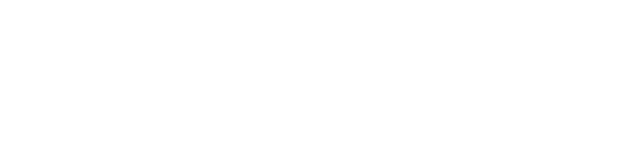
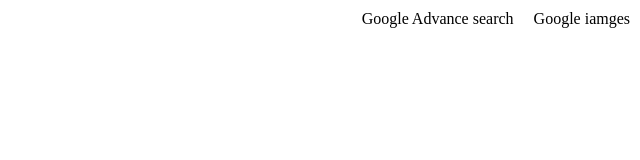
Before and after one commit to VanshBhansali/web-development, a plain HTML site: page google/google.html in a window 1280 px wide. Shown: the whole page, without its empty margins (640-1280 px from the left). Drawn offline with Linux system fonts and the light colour scheme.

Commit message:
added some css

```diff
--- /dev/null
+++ b/google/google.css
@@ -0,0 +1,11 @@
+*{
+    padding: 0px;
+    margin: 0px;
+}
+
+.head>a{
+    color: black;
+    text-decoration: none;
+    padding: 10px;
+    float: right;
+}
--- a/google/google.html
+++ b/google/google.html
@@ -1,12 +1,16 @@
 <!DOCTYPE html>
 <html lang="en">
-<head>
-    <meta charset="UTF-8">
-    <meta http-equiv="X-UA-Compatible" content="IE=edge">
-    <meta name="viewport" content="width=device-width, initial-scale=1.0">
+  <head>
+    <meta charset="UTF-8" />
+    <meta http-equiv="X-UA-Compatible" content="IE=edge" />
+    <meta name="viewport" content="width=device-width, initial-scale=1.0" />
     <title>Search</title>
-</head>
-<body>
-
-</body>
+    <link rel="stylesheet" href="google.css" />
+  </head>
+  <body>
+   <header class="head">
+       <a href="#" id="google-image">Google iamges</a>
+       <a href="#" id="google-Advance">Google Advance search</a>
+   </header>
+  </body>
 </html>
```
